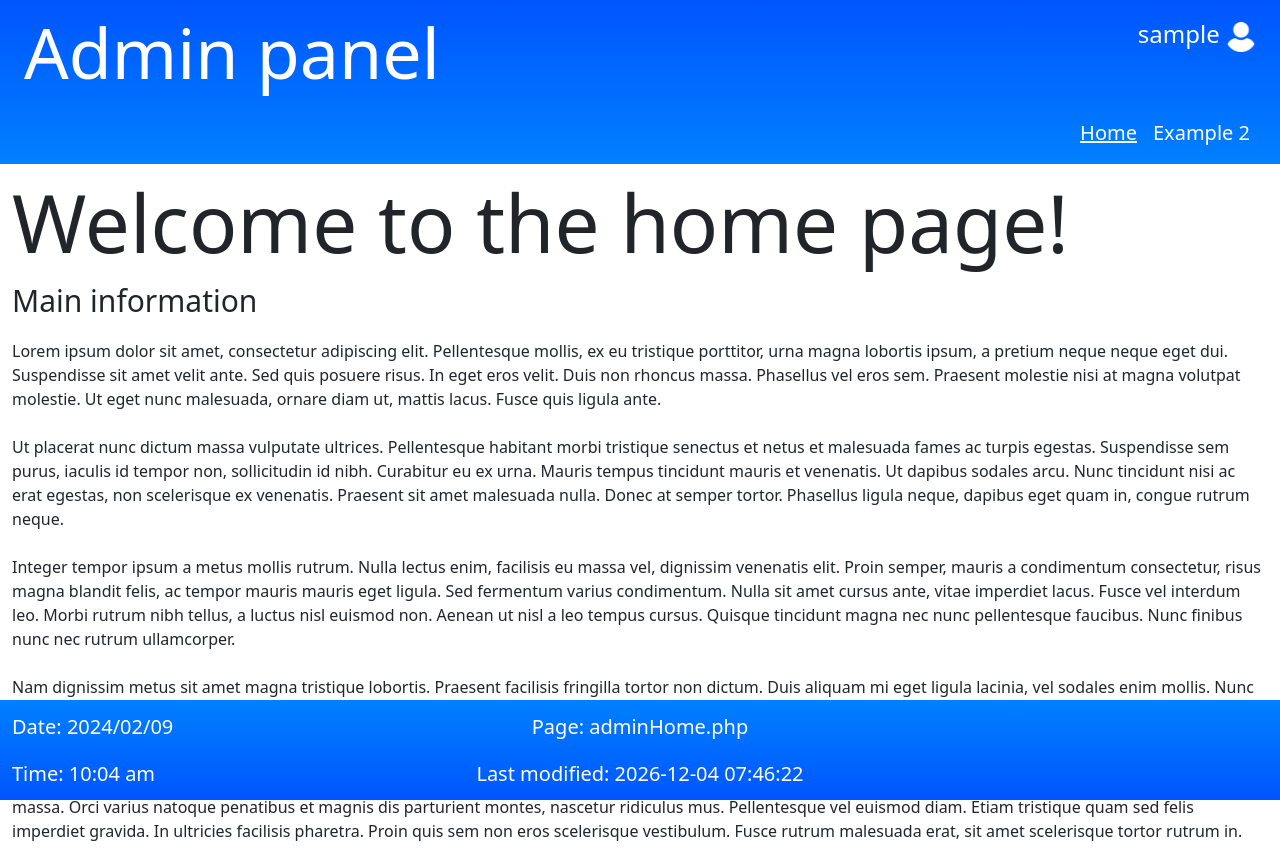
After one commit to hongqian-li/web-programming-project, a PHP site: page /admin_pages/adminHome.php in a window 1280 px wide. The commit adds this page. Run offline with PHP 8.4, Linux system fonts and the light colour scheme; the visitor is signed in with stand-in values (Sample User, id 1).

Commit message:
Finished admin login page as well as the home page of the admin panel

```diff
--- /dev/null
+++ b/admin_pages/adminFooter.php
@@ -0,0 +1,30 @@
+
+<div class="row" id="footer">
+    <div class="col-sm-4">
+        <h4 class="footer-text"><?php echo 'Date: '.date("Y/m/d");?></h4>
+        <h4 class="footer-text"><?php echo 'Time: '. date("h:i a");?></h4>
+    </div>
+    <div class="col-sm-4">
+        <div id="footer-helper">
+            <?php
+            $currentPage= $_SERVER['SCRIPT_NAME'];
+            $pageName = basename($currentPage);
+            $lastModification = filemtime($pageName);
+            $dateModified = date('Y-m-d H:i:s', $lastModification);
+            ?>
+            <h4 class="footer-text"><?php echo 'Page: '. $pageName;?></h4>
+            <h4 class="footer-text"><?php echo 'Last modified: '. $dateModified;?></h4>
+        </div>
+    </div>
+    <div class="col-sm-4">
+
+    </div>
+
+</div>
+</div>
+
+<script src="https://cdn.jsdelivr.net/npm/bootstrap@5.3.2/dist/js/bootstrap.bundle.min.js"
+        integrity="sha384-C6RzsynM9kWDrMNeT87bh95OGNyZPhcTNXj1NW7RuBCsyN/o0jlpcV8Qyq46cDfL"
+        crossorigin="anonymous"></script>
+</body>
+</html>
--- /dev/null
+++ b/admin_pages/adminHeader.php
@@ -0,0 +1,67 @@
+<?php
+$currentPage = $_SERVER['SCRIPT_NAME'];
+$pageName = basename($currentPage);
+
+
+if (isset($_POST['logOff'])) {
+    session_unset();
+    session_destroy();
+    header("location: admin.php");
+    exit;
+}
+
+?>
+
+<!DOCTYPE html>
+<html lang="en">
+<head>
+    <meta charset="UTF-8">
+    <meta name="viewport" content="width=device-width, initial-scale=1.0">
+    <meta name="description" content="<?php echo $description; ?>">
+    <meta name="keywords" content="<?php echo $keywords; ?>">
+    <title><?php echo $title; ?></title>
+    <link href="https://cdn.jsdelivr.net/npm/bootstrap@5.3.2/dist/css/bootstrap.min.css" rel="stylesheet"
+          integrity="sha384-T3c6CoIi6uLrA9TneNEoa7RxnatzjcDSCmG1MXxSR1GAsXEV/Dwwykc2MPK8M2HN" crossorigin="anonymous">
+    <link rel="stylesheet" href="../styles/admin-styles.css">
+
+</head>
+<body>
+<div class="container-fluid">
+    <div class="row header">
+        <div class="row" id="top-header">
+            <div class="col-10">
+                <h1 class="header-title">Admin panel</h1>
+            </div>
+            <div class="col">
+                <div class="dropdown">
+                    <h4 class="user"><?php echo htmlspecialchars($_SESSION['username']); ?>
+                        <img alt="user-icon" src="../images/adminLogin/user.png" width="30px" height="30px"></h4>
+                    <div class="dropdown-content">
+
+                        <form method="post">
+                            <input id="logOff" type="submit" name="logOff" value="Log off"/>
+                        </form>
+
+                    </div>
+                </div>
+            </div>
+        </div>
+        <div class="row" id="navigation">
+            <div class="col-5"></div>
+            <div class="col-7">
+                <nav class="navbar navbar-expand-lg transparent-bg">
+                    <div class="container-fluid">
+                        <ul class="navbar-nav mb-2 mb-lg-0">
+                            <li class="nav-item">
+                                <a class="nav-link <?php if ($pageName == 'adminHome.php') {echo 'active';}?>" aria-current="page" href="adminHome.php">Home</a>
+                            </li>
+                            <li class="nav-item">
+                                <a class="nav-link <?php if ($pageName == 'example2.php') {echo 'active';}?>" href="example2.php">Example 2</a>
+                            </li>
+                    </div>
+                </nav>
+            </div>
+        </div>
+
+
+    </div>
--- /dev/null
+++ b/admin_pages/adminHome.php
@@ -0,0 +1,55 @@
+<?php
+session_start();
+if (isset($_SESSION['loggedin']) && $_SESSION['loggedin'] == true) {
+
+} else {
+    header("location: admin.php");
+    exit;
+}
+$description = '';
+$keywords = '';
+$title = 'Admin - Home page';
+include_once 'adminHeader.php';
+?>
+
+    <div class="content">
+        <div class="row">
+            <h1 class="content-title">Welcome to the home page!</h1>
+            <p class="content-subheading">Main information</p>
+            <p>Lorem ipsum dolor sit amet, consectetur adipiscing elit. Pellentesque mollis, ex eu tristique porttitor,
+                urna magna lobortis ipsum, a pretium neque neque eget dui. Suspendisse sit amet velit ante. Sed quis
+                posuere risus. In eget eros velit. Duis non rhoncus massa. Phasellus vel eros sem. Praesent molestie
+                nisi at magna volutpat molestie. Ut eget nunc malesuada, ornare diam ut, mattis lacus. Fusce quis ligula
+                ante.
+                <br/><br/>
+                Ut placerat nunc dictum massa vulputate ultrices. Pellentesque habitant morbi tristique senectus et
+                netus et malesuada fames ac turpis egestas. Suspendisse sem purus, iaculis id tempor non, sollicitudin
+                id nibh. Curabitur eu ex urna. Mauris tempus tincidunt mauris et venenatis. Ut dapibus sodales arcu.
+                Nunc tincidunt nisi ac erat egestas, non scelerisque ex venenatis. Praesent sit amet malesuada nulla.
+                Donec at semper tortor. Phasellus ligula neque, dapibus eget quam in, congue rutrum neque.
+                <br/><br/>
+                Integer tempor ipsum a metus mollis rutrum. Nulla lectus enim, facilisis eu massa vel, dignissim
+                venenatis elit. Proin semper, mauris a condimentum consectetur, risus magna blandit felis, ac tempor
+                mauris mauris eget ligula. Sed fermentum varius condimentum. Nulla sit amet cursus ante, vitae imperdiet
+                lacus. Fusce vel interdum leo. Morbi rutrum nibh tellus, a luctus nisl euismod non. Aenean ut nisl a leo
+                tempus cursus. Quisque tincidunt magna nec nunc pellentesque faucibus. Nunc finibus nunc nec rutrum
+                ullamcorper.
+                <br/><br/>
+                Nam dignissim metus sit amet magna tristique lobortis. Praesent facilisis fringilla tortor non dictum.
+                Duis aliquam mi eget ligula lacinia, vel sodales enim mollis. Nunc quis elit eget leo elementum pharetra
+                id dignissim magna. In rutrum varius urna. Aenean sollicitudin ut arcu at tristique. Sed ultricies dui
+                quam, ac lacinia lorem varius ullamcorper. Sed pulvinar aliquet convallis. Mauris rutrum bibendum velit,
+                vitae pharetra lectus facilisis non.
+                <br/><br/>
+                Nam justo nisi, euismod vulputate risus non, eleifend scelerisque lorem. Donec imperdiet mattis
+                elementum. Etiam lectus est, viverra a quam ac, vulputate iaculis massa. Orci varius natoque penatibus
+                et magnis dis parturient montes, nascetur ridiculus mus. Pellentesque vel euismod diam. Etiam tristique
+                quam sed felis imperdiet gravida. In ultricies facilisis pharetra. Proin quis sem non eros scelerisque
+                vestibulum. Fusce rutrum malesuada erat, sit amet scelerisque tortor rutrum in.</p>
+        </div>
+    </div>
+
+
+<?php
+include_once 'adminFooter.php';
+?>
--- a/admin_pages/validateAdmin.php
+++ b/admin_pages/validateAdmin.php
@@ -29,9 +29,9 @@ if ($_SERVER["REQUEST_METHOD"] == "POST") {
 
         if ($passed) {
             session_start();
-            echo 'correct';
             $_SESSION['loggedin'] = true;
             $_SESSION['username'] = $username;
+            header("location: adminHome.php");
         } else {
             header("location: admin.php"); // redirect the person back to the login page if something is wrong
         }
--- /dev/null
+++ b/styles/admin-styles.css
@@ -0,0 +1,202 @@
+:root {
+    --secondary-color: #0080ff;
+    --main-color: #0055ff;
+}
+
+
+body {
+    height: 100%;
+    margin: 0;
+    /*overflow: hidden;*/
+}
+
+.bg-image{
+    position: absolute;
+    top: 0;
+    left: 0;
+    width: 100%;
+    height: 100%;
+    background-image: url(../images/adminLogin/admin_background.jpg);
+    background-position: center;
+    background-repeat: no-repeat;
+    background-size: cover;
+    background-attachment: fixed;
+    -webkit-filter: brightness(80%);
+
+}
+
+.vertical-align {
+    margin-top: 230px;
+    display: flex;
+    justify-content: center;
+}
+
+.login-form-div {
+    border-radius: 25px;
+    margin: auto;
+    background-image: linear-gradient(#171c23, #2a333a);
+    color: white;
+    width: 400px;
+    height: 400px;
+    padding: 10px;
+    z-index: 2;
+
+}
+
+.center-text {
+    text-align: center;
+}
+
+.legend {
+    font-family: "Arial Black", serif;
+    margin-bottom: 20px;
+}
+
+.center-img {
+    display: block;
+    margin-left: auto;
+    margin-right: auto;
+}
+
+.login-input {
+    display: inline;
+    width: 85%;
+    margin-left: 5px;
+    border: none;
+    border-bottom: 2px solid var(--secondary-color);
+    background: transparent;
+    margin-bottom: 20px;
+    color: white;
+}
+
+.login-input:focus {
+    background: transparent;
+    color: white;
+}
+
+.login-btn {
+    margin-left: 42%;
+    background-color: var(--secondary-color);
+}
+
+.container-fluid {
+    width: 100%;
+    padding: 0;
+}
+
+.row {
+    width: 100%;
+    margin-left: 0;
+    margin-right: 0;
+}
+
+.header{
+    /*background-color: var(--main-color);*/
+    background-image: linear-gradient(var(--main-color), var(--secondary-color));
+    color: white;
+    margin-right: 0;
+    margin-left: 0;
+
+}
+
+#top-header {
+    margin-top: 10px;
+    margin-right: 0;
+}
+
+.user {
+    text-align: right;
+}
+
+.header-title {
+    /*change the font*/
+    font-size: 70px;
+}
+
+.dropdown {
+    margin-top: 10px;
+    display: inline-block;
+    float: right;
+}
+
+.dropdown-content {
+    display: none;
+    z-index: 1;
+    border-radius: 10px;
+    width: 100px;
+    text-align: center;
+    font-weight: bold;
+}
+
+.dropdown:hover .dropdown-content {
+    display: block;
+    float: right;
+    background-color: white;
+    color: black;
+
+}
+
+#navigation {
+    margin-right: 0;
+    margin-left: 0;
+    padding-right: 0;
+    padding-left: 0;
+}
+
+.transparent-bg {
+    background-color: transparent;
+}
+
+.nav-link {
+    color: white;
+    font-size: 20px;
+}
+
+.navbar-nav .nav-link.active {
+    color: white;
+    text-decoration: underline;
+}
+
+.navbar {
+    padding-right: 10px;
+}
+
+.navbar-nav {
+    margin-left: auto;
+    margin-right: 0;
+}
+
+#footer {
+    position: fixed;
+    bottom:0;
+    left: 0;
+    height: 100px;
+    background-image: linear-gradient(var(--secondary-color), var(--main-color));
+    color: white;
+}
+
+#footer-helper {
+    text-align: center;
+}
+
+.footer-text {
+    padding-top: 15px;
+    font-size: 20px;
+}
+
+.content {
+    margin-top: 10px;
+}
+
+.content-title{
+    font-size: 80px;
+}
+
+.content-subheading {
+    font-size: 30px;
+}
+
+#logOff {
+    border:none;
+    background: none;
+}
```
Also changed, not shown: admin_pages/admin.php (+36 -8 lines), admin_pages/example1.php (deleted, +0 -11 lines), admin_pages/example2.php (+12 -3 lines), images/adminLogin/admin_background.jpg (added), images/adminLogin/imac.png (added), images/adminLogin/key.png (added), images/adminLogin/user.png (added).
